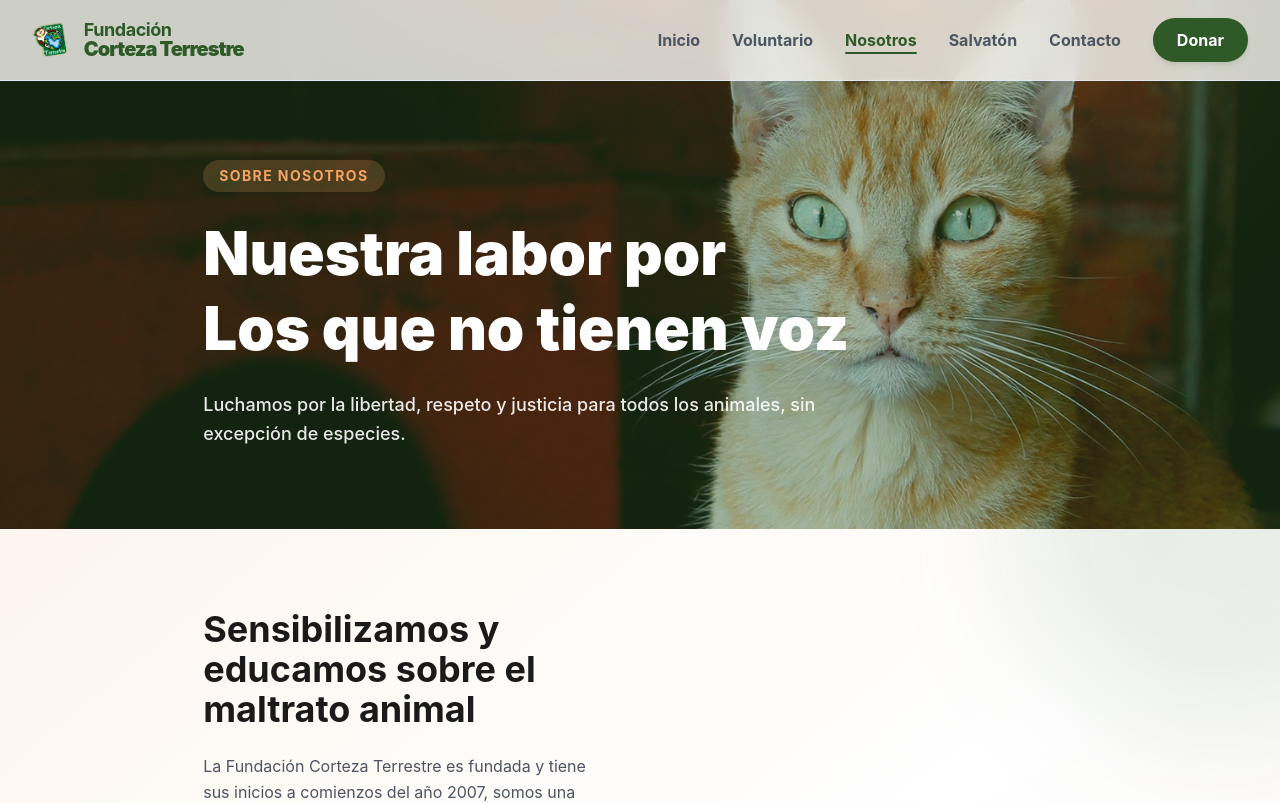
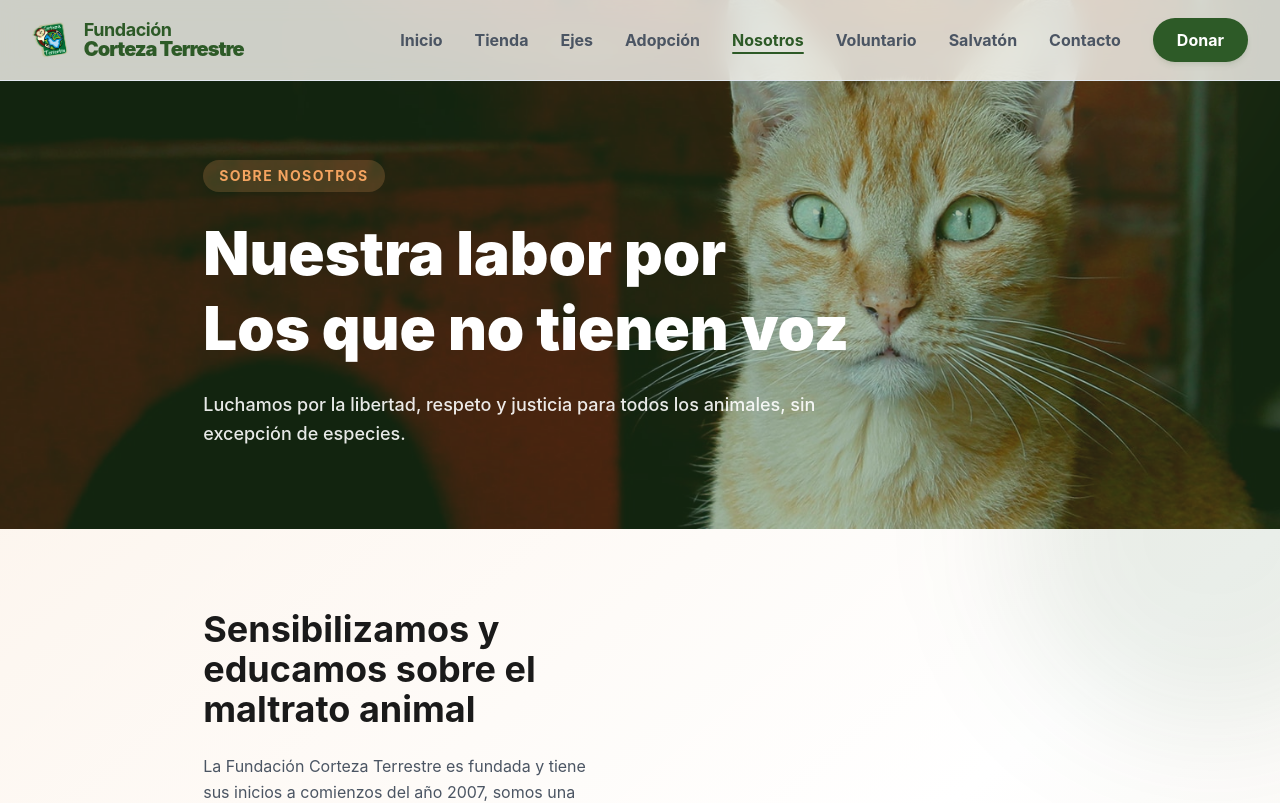
Before and after one commit to Shuh3n/CortezaWeb, a React (Vite) app: page /nosotros in a window 1280 px wide. Shown: the top 803 px of the page. Built offline with nearby package versions, Linux system fonts and the light colour scheme.

Commit message:
Merged main and stashed changes, resolved all conflicts

```diff
--- a/package.json
+++ b/package.json
@@ -15,7 +15,7 @@
     "@supabase/supabase-js": "^2.102.1",
     "@tailwindcss/vite": "^4.2.2",
     "framer-motion": "^12.38.0",
-    "lucide-react": "^1.7.0",
+    "lucide-react": "^0.470.0",
     "react": "^19.2.4",
     "react-dom": "^19.2.4",
     "react-hook-form": "^7.72.1",
--- a/src/App.tsx
+++ b/src/App.tsx
@@ -7,7 +7,7 @@ import Volunteer from './pages/Volunteer';
 import About from './pages/About';
 import Contact from './pages/Contact';
 import Salvaton from './pages/Salvaton';
-
+import StorePage from './pages/StorePage';
 import { ModalProvider } from './context/ModalContext';
 
 function ScrollToTop() {
@@ -34,6 +34,7 @@ function App() {
               <Route path="/nosotros" element={<About />} />
               <Route path="/contacto" element={<Contact />} />
               <Route path="/salvaton" element={<Salvaton />} />
+              <Route path="/tienda" element={<StorePage />} />
             </Routes>
           </main>
           <Footer />
--- a/src/components/Hero.tsx
+++ b/src/components/Hero.tsx
@@ -1,9 +1,11 @@
 import { ShoppingBag, Heart, HandHelping } from 'lucide-react';
 import { motion } from 'framer-motion';
+import { Link } from 'react-router-dom';
 import { useModal } from '../context/ModalContext';
 
 const Hero = () => {
   const { openDonationModal } = useModal();
+
   return (
     <section id="inicio" className="relative min-h-[550px] flex items-center overflow-hidden bg-neutral-soft py-10 pt-32">
       {/* Mobile background image - visible only on small screens */}
@@ -25,7 +27,7 @@ const Hero = () => {
       />
 
       <div className="w-full px-4 relative z-10">
-        <div className="w-[70%] mx-auto">
+        <div className="w-full lg:w-[85%] xl:w-[70%] mx-auto">
           <div className="grid lg:grid-cols-2 gap-12 items-center">
             <motion.div
               initial={{ opacity: 0, y: 30 }}
@@ -53,14 +55,16 @@ const Hero = () => {
               </p>
 
               <div className="flex flex-col sm:flex-row justify-center lg:justify-start gap-4">
+                <Link to="/tienda">
                   <motion.button
                     whileHover={{ scale: 1.05, translateY: -4 }}
                     whileTap={{ scale: 0.95 }}
-                  className="flex items-center justify-center gap-2 bg-primary text-white px-8 py-4 rounded-2xl font-bold text-lg shadow-lg shadow-primary/20 group transition-shadow hover:shadow-primary/40"
+                    className="w-full flex items-center justify-center gap-2 bg-primary text-white px-8 py-4 rounded-2xl font-bold text-lg shadow-lg shadow-primary/20 group transition-shadow hover:shadow-primary/40"
                   >
                     <ShoppingBag className="w-5 h-5 transition-transform group-hover:scale-110" />
                     Compra Nuestros Productos
                   </motion.button>
+                </Link>
 
                 <motion.button
                   whileHover={{ scale: 1.05, translateY: -4 }}
--- a/src/components/Navbar.tsx
+++ b/src/components/Navbar.tsx
@@ -11,11 +11,27 @@ const Navbar = () => {
 
   const navItems = [
     { label: 'Inicio', path: '/' },
+    { label: 'Tienda', path: '/tienda' },
+    { label: 'Ejes', path: '/#ejes' },
+    { label: 'Adopción', path: '/#adopcion' },
+    { label: 'Nosotros', path: '/nosotros' },
     { label: 'Voluntario', path: '/voluntario' },
-    { label: 'Nosotros', path: '/nosotros' },
     { label: 'Salvatón', path: '/salvaton' },
     { label: 'Contacto', path: '/contacto' },
   ];
+
+  const isHome = location.pathname === '/';
+
+  const handleNavClick = (path: string) => {
+    setIsOpen(false);
+    if (path.startsWith('/#') && isHome) {
+      const id = path.substring(2);
+      const element = document.getElementById(id);
+      if (element) {
+        element.scrollIntoView({ behavior: 'smooth' });
+      }
+    }
+  };
 
   return (
     <nav className="fixed top-0 left-0 w-full z-50 bg-neutral-soft/80 backdrop-blur-md border-b border-slate-200">
@@ -36,18 +52,17 @@ const Navbar = () => {
           </motion.div>
 
           {/* Desktop Menu */}
-          <div className="hidden md:flex items-center gap-8">
+          <div className="hidden md:flex items-center gap-6 lg:gap-8">
             {navItems.map((item) => (
-              <motion.div key={item.label}>
+              <motion.div key={item.label} whileHover={{ y: -2 }}>
                 <Link
                   to={item.path}
+                  onClick={() => handleNavClick(item.path)}
                   className={`relative transition-colors font-bold ${
                     location.pathname === item.path ? 'text-primary' : 'text-text-muted hover:text-primary'
                   }`}
                 >
-                  <motion.span whileHover={{ y: -2 }}>
-                    {item.label}
-                  </motion.span>
+                  {item.label}
                   {location.pathname === item.path && (
                     <motion.div
                       layoutId="nav-active"
@@ -113,12 +128,11 @@ const Navbar = () => {
           >
             <div className="px-4 py-6 space-y-4">
               {navItems.map((item, i) => (
-                <Link key={item.label} to={item.path}>
+                <Link key={item.label} to={item.path} onClick={() => handleNavClick(item.path)}>
                   <motion.div
                     initial={{ x: -20, opacity: 0 }}
                     animate={{ x: 0, opacity: 1 }}
                     transition={{ delay: i * 0.1 }}
-                    onClick={() => setIsOpen(false)}
                     className={`block px-3 py-2 text-lg font-bold border-l-4 transition-all ${
                       location.pathname === item.path
                         ? 'text-primary border-primary bg-primary/5'
```
Also changed, not shown: 1 other file (tests, documents, lock files or other folders). Lines whose indentation alone changed are shown as unchanged.
